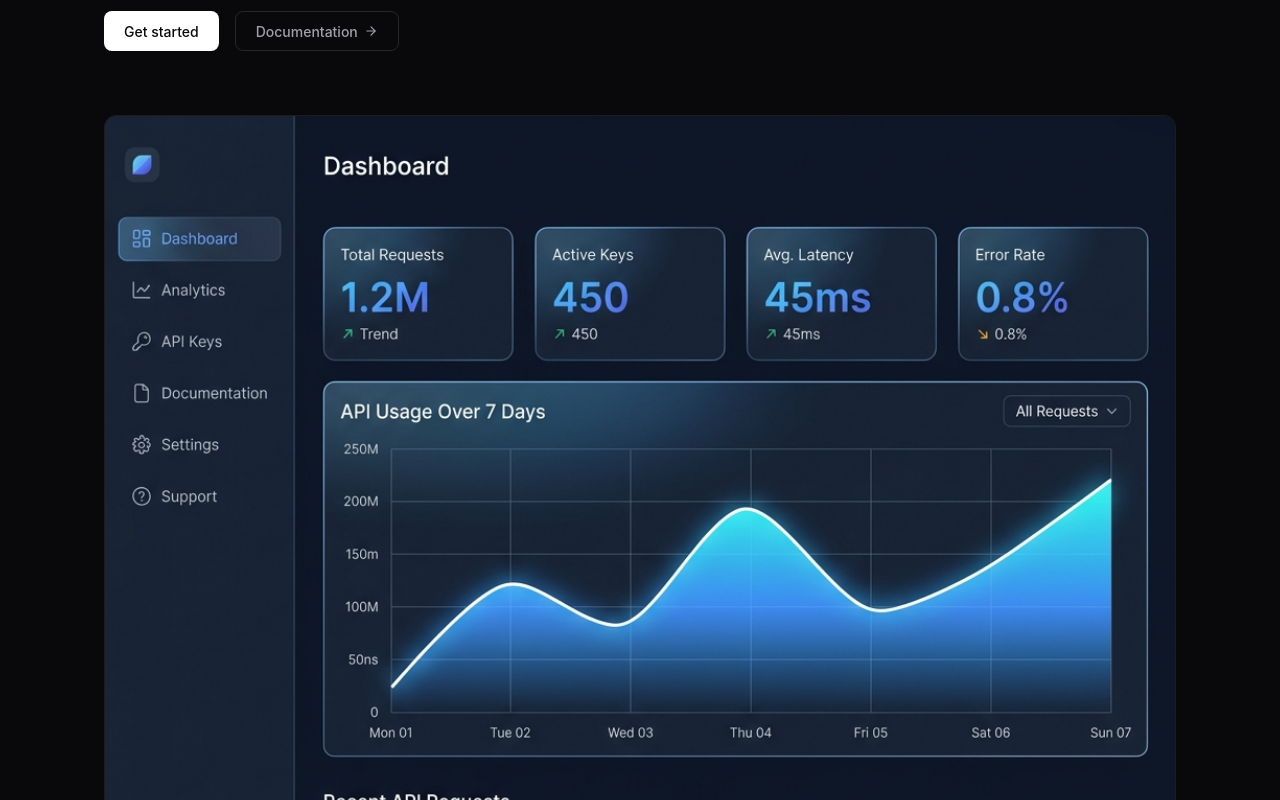
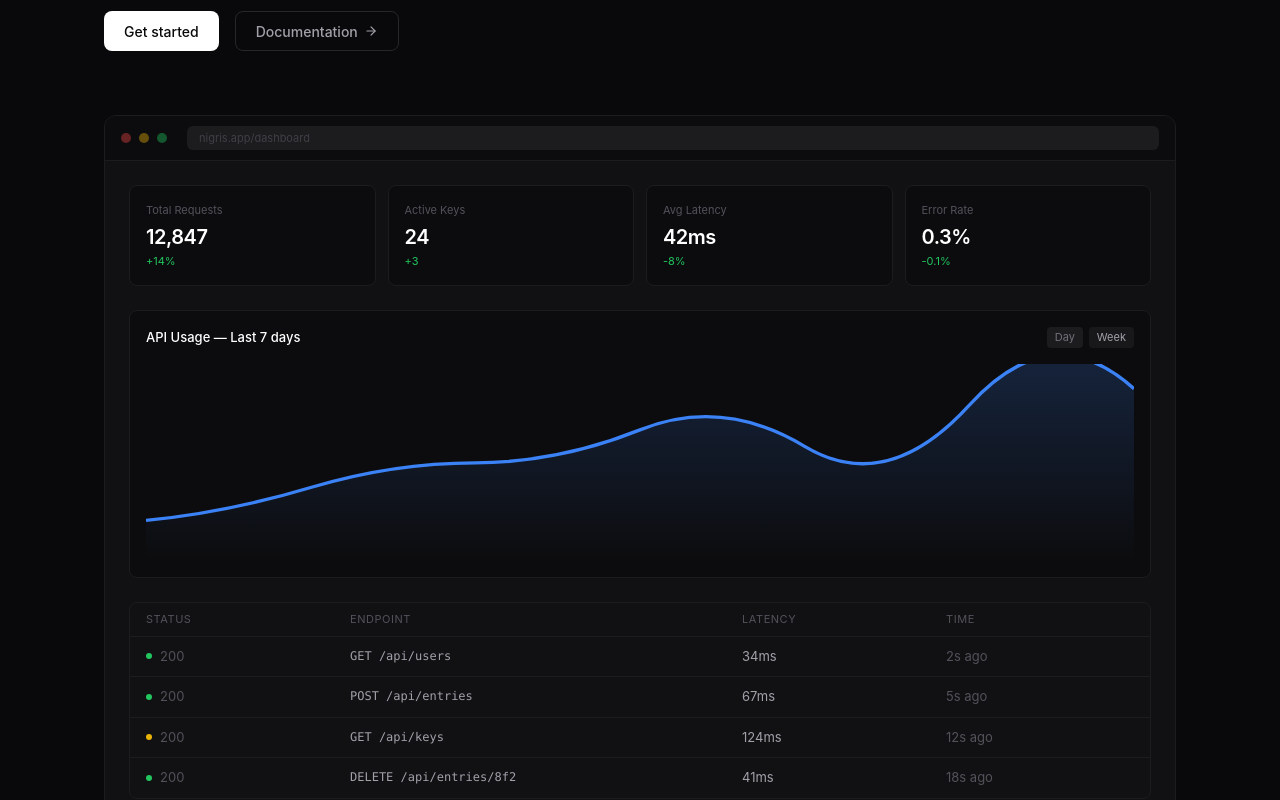
Before and after one commit to nishant4086/Nigris, a Next.js app in the folder client/: page / in a window 1280 px wide. Shown: the part 560-1360 px from the top of the page. Built offline with nearby package versions, Linux system fonts and the light colour scheme.

Commit message:
fix: replace AI-generated mockup images with code-built dashboard and API keys UI

```diff
--- a/client/app/(public)/page.tsx
+++ b/client/app/(public)/page.tsx
@@ -1,7 +1,7 @@
 "use client";
 
 import Link from "next/link";
-import Image from "next/image";
+
 import { useRef } from "react";
 import { ArrowRight, Check } from "lucide-react";
 import gsap from "gsap";
@@ -59,18 +59,76 @@ export default function Home() {
           </div>
         </div>
 
-        {/* Dashboard visual */}
+        {/* Dashboard visual — built in code */}
         <div className="hero-visual mx-auto mt-16 max-w-[1120px] px-6">
-          <div className="relative overflow-hidden rounded-xl border border-[#1c1c1f] bg-[#111113]">
-            <Image
-              src="/dashboard-mockup.png"
-              alt="Nigris dashboard"
-              width={2048}
-              height={2048}
-              className="w-full h-auto"
-              priority
-            />
-            <div className="absolute inset-x-0 bottom-0 h-40 bg-gradient-to-t from-[#09090b] to-transparent" />
+          <div className="rounded-xl border border-[#1c1c1f] bg-[#111113] overflow-hidden">
+            {/* Browser chrome */}
+            <div className="flex items-center gap-2 px-4 py-2.5 border-b border-[#1c1c1f] bg-[#0c0c0e]">
+              <span className="w-2.5 h-2.5 rounded-full bg-[#ef4444]/40" />
+              <span className="w-2.5 h-2.5 rounded-full bg-[#eab308]/40" />
+              <span className="w-2.5 h-2.5 rounded-full bg-[#22c55e]/40" />
+              <div className="ml-3 flex-1 h-6 rounded-md bg-[#1c1c1f] flex items-center px-3">
+                <span className="text-[11px] text-[#3f3f46]">nigris.app/dashboard</span>
+              </div>
+            </div>
+            {/* Dashboard content */}
+            <div className="p-5 sm:p-6">
+              {/* Stat cards */}
+              <div className="grid grid-cols-2 sm:grid-cols-4 gap-3 mb-6">
+                {[
+                  { label: "Total Requests", value: "12,847", change: "+14%" },
+                  { label: "Active Keys", value: "24", change: "+3" },
+                  { label: "Avg Latency", value: "42ms", change: "-8%" },
+                  { label: "Error Rate", value: "0.3%", change: "-0.1%" },
+                ].map((s) => (
+                  <div key={s.label} className="rounded-lg border border-[#1c1c1f] bg-[#0c0c0e] p-4">
+                    <p className="text-[11px] text-[#52525b] mb-1">{s.label}</p>
+                    <p className="text-xl font-semibold tracking-tight">{s.value}</p>
+                    <p className="text-[11px] text-[#22c55e] mt-0.5">{s.change}</p>
+                  </div>
+                ))}
+              </div>
+              {/* Chart area */}
+              <div className="rounded-lg border border-[#1c1c1f] bg-[#0c0c0e] p-4 mb-6">
+                <div className="flex items-center justify-between mb-4">
+                  <p className="text-[13px] font-medium">API Usage — Last 7 days</p>
+                  <div className="flex gap-1.5">
+                    <span className="px-2 py-0.5 rounded text-[11px] bg-[#1c1c1f] text-[#71717a]">Day</span>
+                    <span className="px-2 py-0.5 rounded text-[11px] bg-white/5 text-[#a1a1aa]">Week</span>
+                  </div>
+                </div>
+                {/* SVG chart */}
+                <svg viewBox="0 0 600 120" className="w-full h-auto">
+                  <defs>
+                    <linearGradient id="chartGrad" x1="0" y1="0" x2="0" y2="1">
+                      <stop offset="0%" stopColor="#3b82f6" stopOpacity="0.2" />
+                      <stop offset="100%" stopColor="#3b82f6" stopOpacity="0" />
+                    </linearGradient>
+                  </defs>
+                  <path d="M0,95 Q50,90 100,75 T200,60 T300,40 T400,50 T500,25 T600,15" fill="none" stroke="#3b82f6" strokeWidth="2" />
+                  <path d="M0,95 Q50,90 100,75 T200,60 T300,40 T400,50 T500,25 T600,15 L600,120 L0,120Z" fill="url(#chartGrad)" />
+                </svg>
+              </div>
+              {/* Table */}
+              <div className="rounded-lg border border-[#1c1c1f] overflow-hidden">
+                <div className="grid grid-cols-[1fr_2fr_1fr_1fr] gap-4 px-4 py-2 border-b border-[#1c1c1f] text-[11px] text-[#52525b] uppercase tracking-wider">
+                  <span>Status</span><span>Endpoint</span><span>Latency</span><span>Time</span>
+                </div>
+                {[
+                  { status: "bg-[#22c55e]", endpoint: "GET /api/users", latency: "34ms", time: "2s ago" },
+                  { status: "bg-[#22c55e]", endpoint: "POST /api/entries", latency: "67ms", time: "5s ago" },
+                  { status: "bg-[#eab308]", endpoint: "GET /api/keys", latency: "124ms", time: "12s ago" },
+                  { status: "bg-[#22c55e]", endpoint: "DELETE /api/entries/8f2", latency: "41ms", time: "18s ago" },
+                ].map((r, i) => (
+                  <div key={i} className="grid grid-cols-[1fr_2fr_1fr_1fr] gap-4 px-4 py-2.5 border-b border-[#1c1c1f] last:border-0 text-[13px] text-[#a1a1aa]">
+                    <span className="flex items-center gap-2"><span className={`w-1.5 h-1.5 rounded-full ${r.status}`} /><span className="text-[#52525b]">200</span></span>
+                    <span className="font-mono text-[12px]">{r.endpoint}</span>
+                    <span>{r.latency}</span>
+                    <span className="text-[#52525b]">{r.time}</span>
+                  </div>
+                ))}
+              </div>
+            </div>
           </div>
         </div>
       </section>
@@ -162,21 +220,45 @@ console.log(user._id);`}</code></pre>
         </div>
       </section>
 
-      {/* ── Showcase ── */}
+      {/* ── Showcase — code-built API keys UI ── */}
       <section className="py-24 lg:py-32 border-t border-[#1c1c1f]">
         <div className="mx-auto max-w-[1120px] px-6">
-          <div className="grid lg:grid-cols-2 gap-16 items-center">
-            <div className="scroll-section relative overflow-hidden rounded-xl border border-[#1c1c1f]">
-              <Image
-                src="/api-settings-mockup.png"
-                alt="API key settings"
-                width={2048}
-                height={2048}
-                className="w-full h-auto"
-              />
-              <div className="absolute inset-x-0 bottom-0 h-24 bg-gradient-to-t from-[#09090b] to-transparent" />
+          <div className="grid lg:grid-cols-2 gap-16 items-start">
+            <div className="scroll-section rounded-xl border border-[#1c1c1f] bg-[#111113] overflow-hidden">
+              <div className="px-5 py-4 border-b border-[#1c1c1f]">
+                <p className="text-[13px] font-medium">API Keys</p>
+              </div>
+              <div className="p-4 space-y-2">
+                {[
+                  { name: "Production", key: "nig_live_8f2a...x9k1", status: "Active", color: "text-[#22c55e]" },
+                  { name: "Staging", key: "nig_test_3d7b...m4p2", status: "Active", color: "text-[#22c55e]" },
+                  { name: "CI/CD", key: "nig_test_9e1c...j6r8", status: "Expired", color: "text-[#ef4444]" },
+                ].map((k) => (
+                  <div key={k.name} className="flex items-center justify-between rounded-lg border border-[#1c1c1f] bg-[#0c0c0e] px-4 py-3">
+                    <div>
+                      <p className="text-[13px] font-medium">{k.name}</p>
+                      <p className="text-[12px] font-mono text-[#3f3f46] mt-0.5">{k.key}</p>
+                    </div>
+                    <span className={`text-[11px] font-medium ${k.color}`}>{k.status}</span>
+                  </div>
+                ))}
+              </div>
+              {/* Permissions */}
+              <div className="px-5 py-4 border-t border-[#1c1c1f]">
+                <p className="text-[12px] text-[#52525b] uppercase tracking-wider mb-3">Permissions</p>
+                <div className="grid grid-cols-2 gap-2">
+                  {["Read", "Write", "Delete", "Admin"].map((p, i) => (
+                    <div key={p} className="flex items-center justify-between rounded-md border border-[#1c1c1f] px-3 py-2">
+                      <span className="text-[12px] text-[#a1a1aa]">{p}</span>
+                      <div className={`w-7 h-4 rounded-full ${i < 2 ? 'bg-[#3b82f6]' : 'bg-[#27272a]'} relative`}>
+                        <div className={`absolute top-0.5 ${i < 2 ? 'right-0.5' : 'left-0.5'} w-3 h-3 rounded-full bg-white`} />
+                      </div>
+                    </div>
+                  ))}
+                </div>
+              </div>
             </div>
-            <div className="scroll-section">
+            <div className="scroll-section lg:pt-8">
               <p className="text-[13px] font-medium tracking-wide text-[#a1a1aa] mb-3">Security</p>
               <h2 className="text-3xl font-semibold tracking-tight mb-5">Fine-grained access control</h2>
               <p className="text-[15px] leading-relaxed text-[#71717a] mb-6">
```
